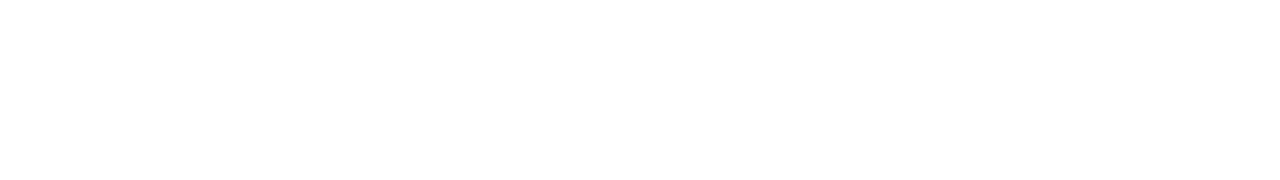
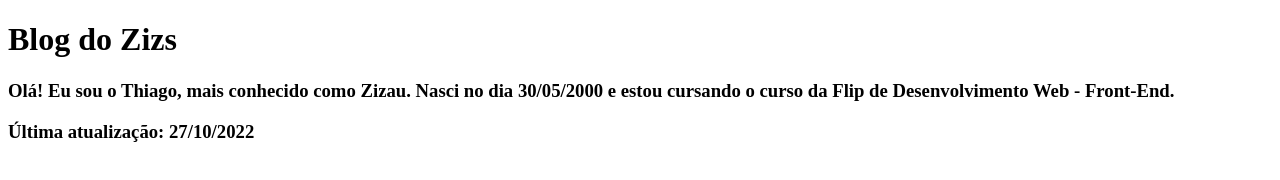
Before and after one commit to TSThiago/PrimeiraPagina, a plain HTML site: page index.html in a window 1280 px wide. Drawn offline with Linux system fonts and the light colour scheme.

Commit message:
Criação da divisão 'informacoes'.

```diff
--- a/index.html
+++ b/index.html
@@ -1,12 +1,24 @@
 <!DOCTYPE html>
 <html lang="en">
+
 <head>
     <meta charset="UTF-8">
     <meta http-equiv="X-UA-Compatible" content="IE=edge">
     <meta name="viewport" content="width=device-width, initial-scale=1.0">
-    <title>Document</title>
+    <title>Primeira Página</title>
 </head>
+
 <body>
+    <div class="informacoes">
+        <h1>Blog do Zizs</h1>
+        <h3>
+            Olá! Eu sou o Thiago, mais conhecido como Zizau. Nasci no dia 30/05/2000 e estou cursando o curso da Flip de Desenvolvimento Web - Front-End.
+        </h3>
+        <h3>
+            Última atualização: 27/10/2022
+        </h3>
+    </div>
 
 </body>
+
 </html>
```
